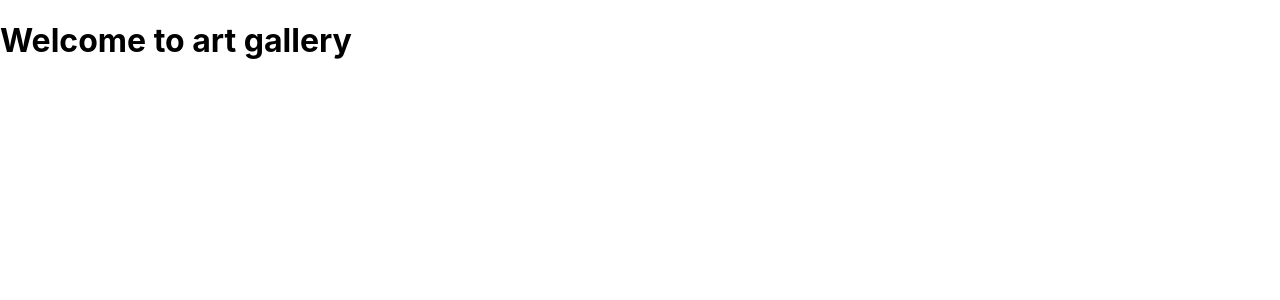
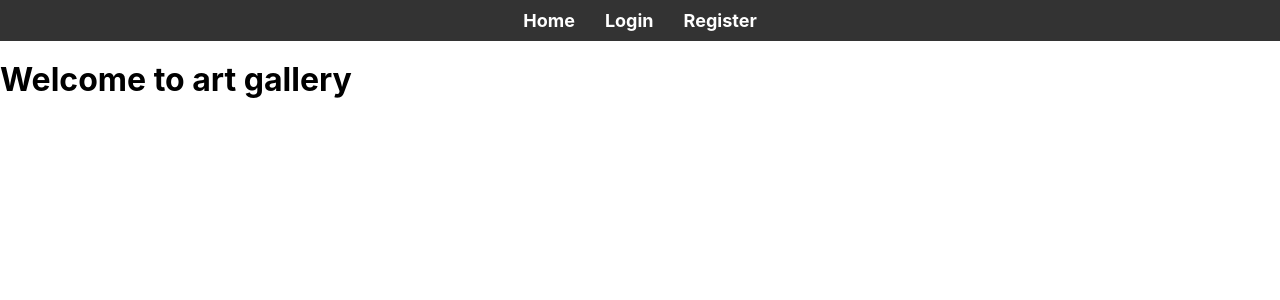
Before and after one commit to MarianFigula/asos-art-gallery, a React (Create React App) app: page / in a window 1280 px wide. Shown: the top 300 px of the page. Built offline with nearby package versions, Linux system fonts and the light colour scheme.

Commit message:
feat: added Header to App.js component

```diff
--- a/src/components/app/App.js
+++ b/src/components/app/App.js
@@ -3,16 +3,18 @@ import {Route, Routes} from "react-router-dom";
 import {Login} from "../login/Login";
 import {MainSite} from "../mainSite/MainSite";
 import {Register} from "../register/Register";
+import {Header} from "../header/Header";
 
 function App() {
     return (
-
-        <Routes>
-            <Route path={"/"} element={<MainSite/>}/>
-            <Route path={"/login"} element={<Login/>}/>
-            <Route path={"/register"} element={<Register/>}/>
-        </Routes>
-
+        <>
+            <Header/>
+            <Routes>
+                <Route path={"/"} element={<MainSite/>}/>
+                <Route path={"/login"} element={<Login/>}/>
+                <Route path={"/register"} element={<Register/>}/>
+            </Routes>
+        </>
     );
 }
 
```
